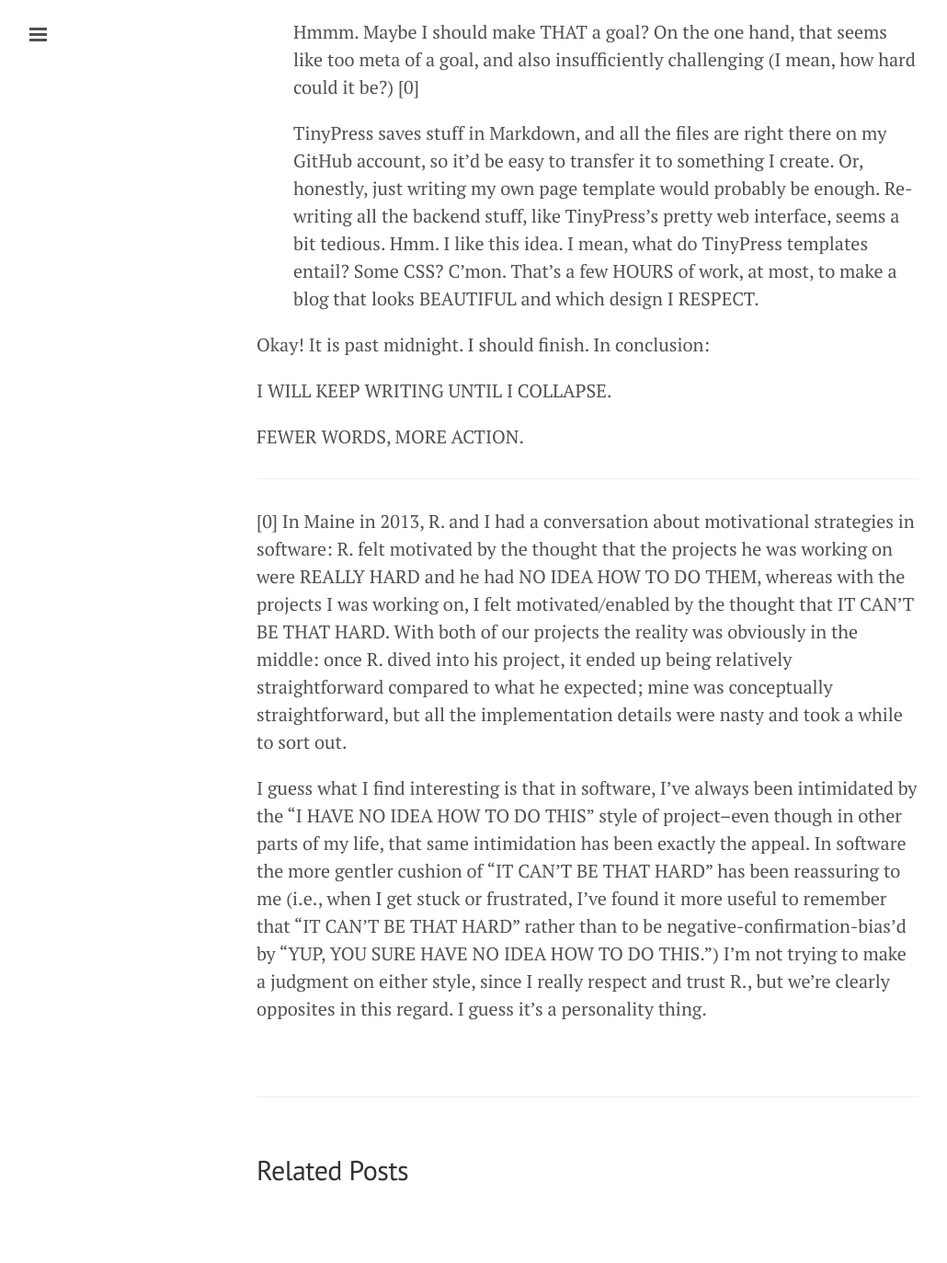
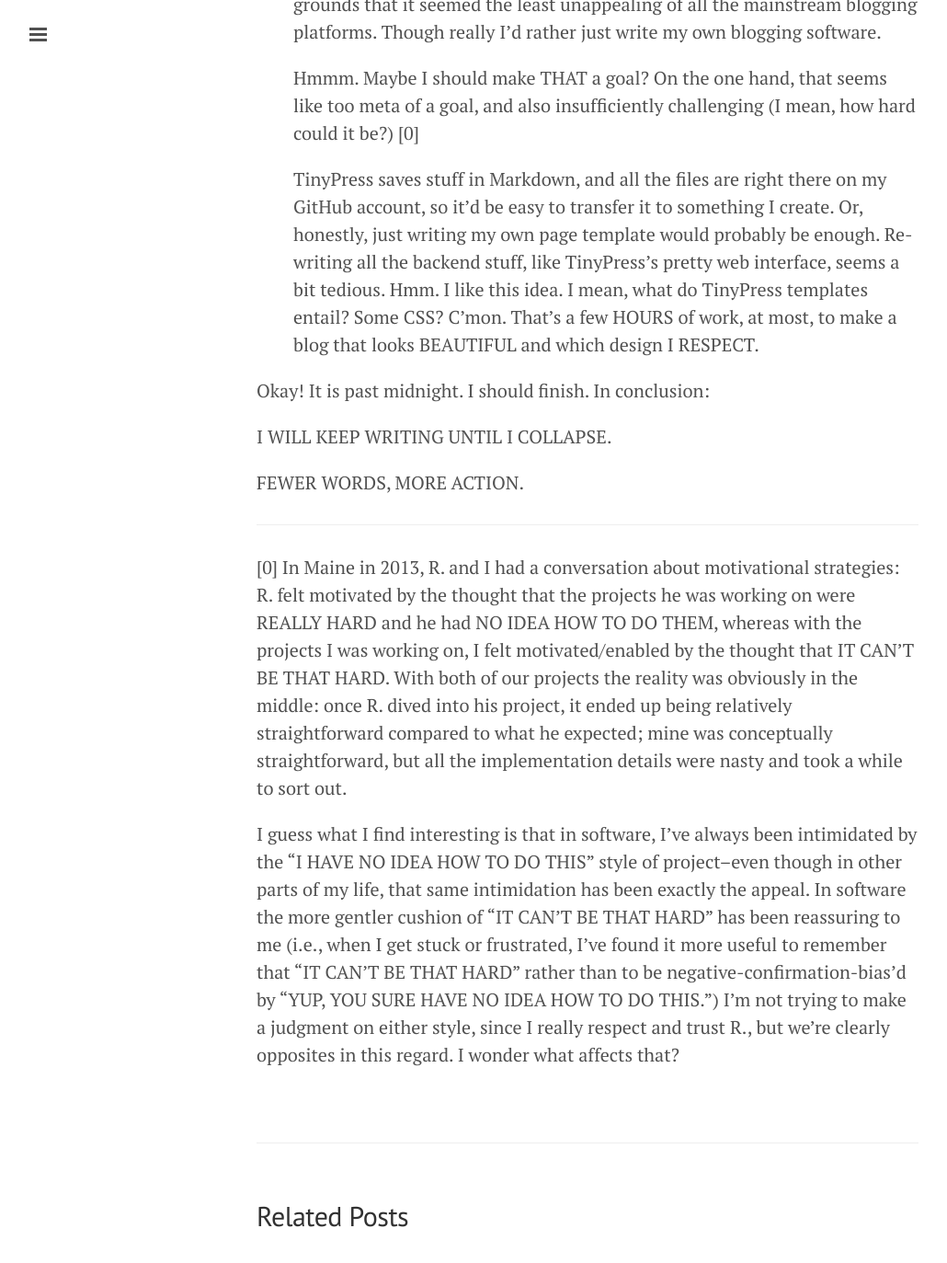
Before and after one commit to amalex5/amalex5.github.io, a Jekyll site: the page built from _posts/2015-12-31-recurse-center-day-negative-three.markdown, in a window 1280 px wide and 1400 px high, scrolled down 7375 px. Shown: the top 1373 px of the window at 92% size, without its empty margins (1-1031 px from the left). Built offline with Jekyll 4.4.1, drawn with Linux system fonts in a browser that asks for light colours; before the commit the page ends 8725 px from its top, so only the background shows below that; some of the changed text lies outside the part shown.

Commit message:
Post update: Recurse Center, Day Negative 3

```diff
--- a/_posts/2015-12-31-recurse-center-day-negative-three.markdown
+++ b/_posts/2015-12-31-recurse-center-day-negative-three.markdown
@@ -93,6 +94,6 @@ FEWER WORDS, MORE ACTION.
 
 
 ---------
-[0] In Maine in 2013, R. and I had a conversation about motivational strategies in software: R. felt motivated by the thought that the projects he was working on were REALLY HARD and he had NO IDEA HOW TO DO THEM, whereas with the projects I was working on, I felt motivated/enabled by the thought that IT CAN'T BE THAT HARD. With both of our projects the reality was obviously in the middle: once R. dived into his project, it ended up being relatively straightforward compared to what he expected; mine was conceptually straightforward, but all the implementation details were nasty and took a while to sort out.
+[0] In Maine in 2013, R. and I had a conversation about motivational strategies: R. felt motivated by the thought that the projects he was working on were REALLY HARD and he had NO IDEA HOW TO DO THEM, whereas with the projects I was working on, I felt motivated/enabled by the thought that IT CAN'T BE THAT HARD. With both of our projects the reality was obviously in the middle: once R. dived into his project, it ended up being relatively straightforward compared to what he expected; mine was conceptually straightforward, but all the implementation details were nasty and took a while to sort out.
 
-I guess what I find interesting is that in software, I've always been intimidated by the "I HAVE NO IDEA HOW TO DO THIS" style of project–even though in other parts of my life, that same intimidation has been exactly the appeal. In software the more gentler cushion of "IT CAN'T BE THAT HARD" has been reassuring to me (i.e., when I get stuck or frustrated, I've found it more useful to remember that "IT CAN'T BE THAT HARD" rather than to be negative-confirmation-bias'd by "YUP, YOU SURE HAVE NO IDEA HOW TO DO THIS.") I'm not trying to make a judgment on either style, since I really respect and trust R., but we're clearly opposites in this regard. I guess it's a personality thing.
+I guess what I find interesting is that in software, I've always been intimidated by the "I HAVE NO IDEA HOW TO DO THIS" style of project–even though in other parts of my life, that same intimidation has been exactly the appeal. In software the more gentler cushion of "IT CAN'T BE THAT HARD" has been reassuring to me (i.e., when I get stuck or frustrated, I've found it more useful to remember that "IT CAN'T BE THAT HARD" rather than to be negative-confirmation-bias'd by "YUP, YOU SURE HAVE NO IDEA HOW TO DO THIS.") I'm not trying to make a judgment on either style, since I really respect and trust R., but we're clearly opposites in this regard. I wonder what affects that?
```
Also changed, not shown: other parts of _posts/2015-12-31-recurse-center-day-negative-three.markdown (+3 -2 lines).
